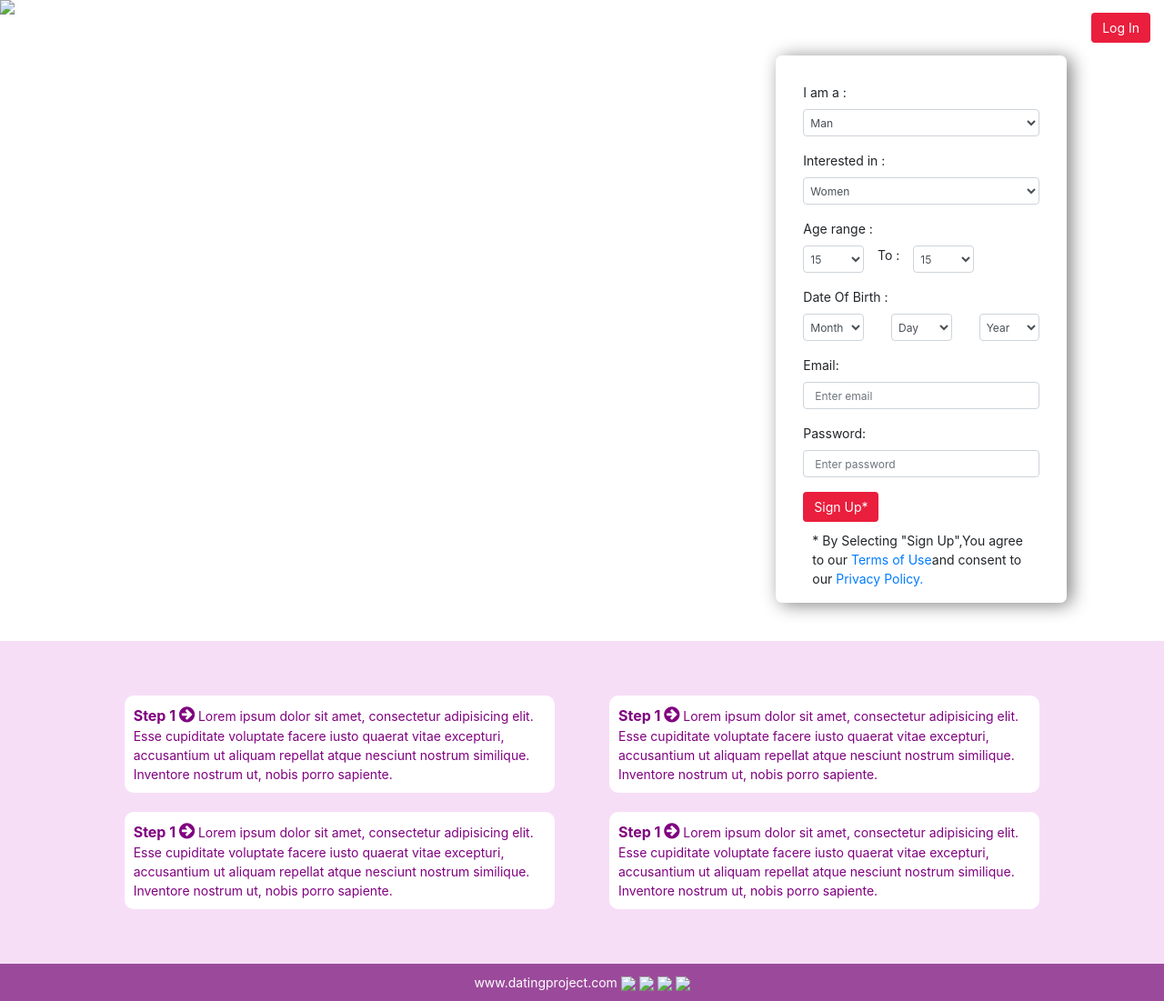
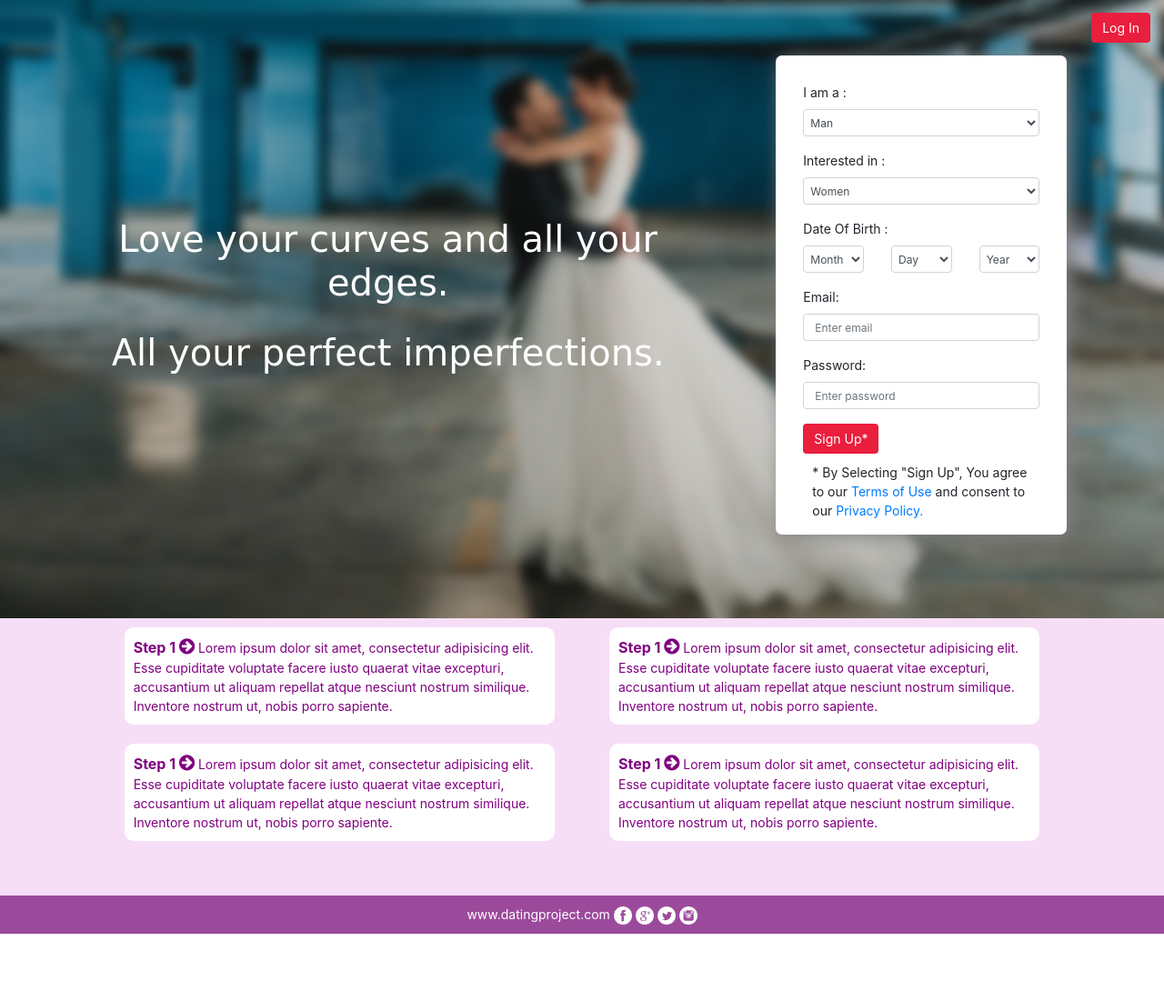
Before and after one commit to niniwin/Dating-Project, a plain HTML site: page index.html in a window 1280 px wide. Shown: the whole page at 91% size. After the commit the page ends 1027 px from the top, so only its background shows below. Drawn offline with nearby package versions, Linux system fonts and the light colour scheme; files that its build step writes are made by us from their sources.

Commit message:
login added

```diff
--- a/css/style.css
+++ b/css/style.css
@@ -72,7 +72,7 @@ body{
 
 }
 
-#signupbtn{
+#signinbtn{
   background: #EA1E3D;
   border: none;
   font-size: 14px;
--- a/index.html
+++ b/index.html
@@ -1,14 +1,15 @@
 <!DOCTYPE html>
 <html>
 <head>
-  <title>Bootstrap Example</title>
+  <title>Dating Project </title>
 	<meta charset="utf-8">
 	<meta name="viewport" content="width=device-width, initial-scale=1">
 	<link rel="stylesheet" href="https://maxcdn.bootstrapcdn.com/bootstrap/4.1.3/css/bootstrap.min.css">
 	<link href="https://fonts.googleapis.com/css?family=Satisfy" rel="stylesheet">
 	<link rel="stylesheet" href="//code.jquery.com/ui/1.12.1/themes/base/jquery-ui.css">
 	<link rel="stylesheet" href="https://cdnjs.cloudflare.com/ajax/libs/font-awesome/4.7.0/css/font-awesome.min.css">
-	<link rel="stylesheet" type="text/css" href="style.css">
+	<link rel="stylesheet" type="text/css" href="css/style.css">
+
 
 	<script src="https://ajax.googleapis.com/ajax/libs/jquery/3.3.1/jquery.min.js"></script>
 	<script src="https://cdnjs.cloudflare.com/ajax/libs/popper.js/1.14.3/umd/popper.min.js"></script>
@@ -17,13 +18,10 @@
 <body>
 	<div class="container-fluid">
 
-
-		<div class="row" style="">
-		</div>
 		<div class="row">
-			<img src="b777.jpg" style="width:100%;position:absolute;">
+			<img src="images/background.jpg" style="width:100%;position:absolute;">
 				<div class="col-lg-12 col-sm-12 " style="text-align: right;margin-top: 1em;">
-					<button type="button" class="btn btn-primary" id= "signupbtn">Log In</button>
+					<button type="button" class="btn btn-primary" id= "signinbtn">Log In</button>
 				</div>
       				<div class="col-md-12 col-lg-6 col-sm-12 offset-md-1 content">
 			  			<h1>Love your curves and all your edges.</h1><br>
@@ -51,30 +49,6 @@
 
 					      </select>
 					</div>
-
-						<div class="form-group">
-
-			  		 <label for="sel1">Age range :</label>
-			  		 <div class="row">
-
-    			<div class="col-4">
-					      <select class="form-control" id="sel1">
-					        <option>15</option>
-					        <option>20</option>
-					        <option>30</option>
-					        <option>40</option>
-					      </select>
-					</div> To :
-					<div class="col-4">
-					      <select class="form-control" id="sel1">
-					        <option>15</option>
-					        <option>20</option>
-					        <option>30</option>
-					        <option>40</option>
-					      </select>
-					</div>
-				</div>
-			</div>
 					<div>
 						<div class="form-group">
 							<label>Date Of Birth :</label>
@@ -109,10 +83,10 @@
 				      <input type="password" class="form-control" id="pwd" placeholder="Enter password" name="pswd">
 				    </div>
 
-				    <button type="button" class="btn btn-primary" id= "signupbtn">Sign Up*</button>
+				    <button type="button" class="btn btn-primary" id= "signinbtn">Sign Up*</button>
 
 				    <div class="signup_privacy">
-				    	<p>* By Selecting "Sign Up",You agree to our <a href="">Terms of Use</a>and consent to our <a href="">Privacy Policy.</a></p>
+				    	<p>* By Selecting "Sign Up", You agree to our <a href="">Terms of Use</a> and consent to our <a href="">Privacy Policy.</a></p>
 				    </div>
 			  	</div>
 
@@ -173,10 +147,10 @@
 		<div class="row" style="background:#9b4a9b;color:#fff;padding:10px 10px";>
 		<div class="col-lg-12 footer" style="text-align: center;">
 			<a href="" style="color: #fff;">www.datingproject.com</a>
-			<span><a href=""><img src="facebook.png" style="width:20px;"></a></span>
-			<span><a href=""><img src="google.png" style="width:20px;"></a></span>
-			<span><a href=""><img src="twitter.png" style="width:20px;"></a></span>
-			<span><a href=""><img src="instagram.png" style="width:20px;"></a></span>
+			<span><a href=""><img src="images/facebook.png" style="width:20px;"></a></span>
+			<span><a href=""><img src="images/google.png" style="width:20px;"></a></span>
+			<span><a href=""><img src="images/twitter.png" style="width:20px;"></a></span>
+			<span><a href=""><img src="images/instagram.png" style="width:20px;"></a></span>
 		</div>
 	</div>
 	</div>
```
Also changed, not shown: images/background.jpg (renamed from images/b777.jpg).
